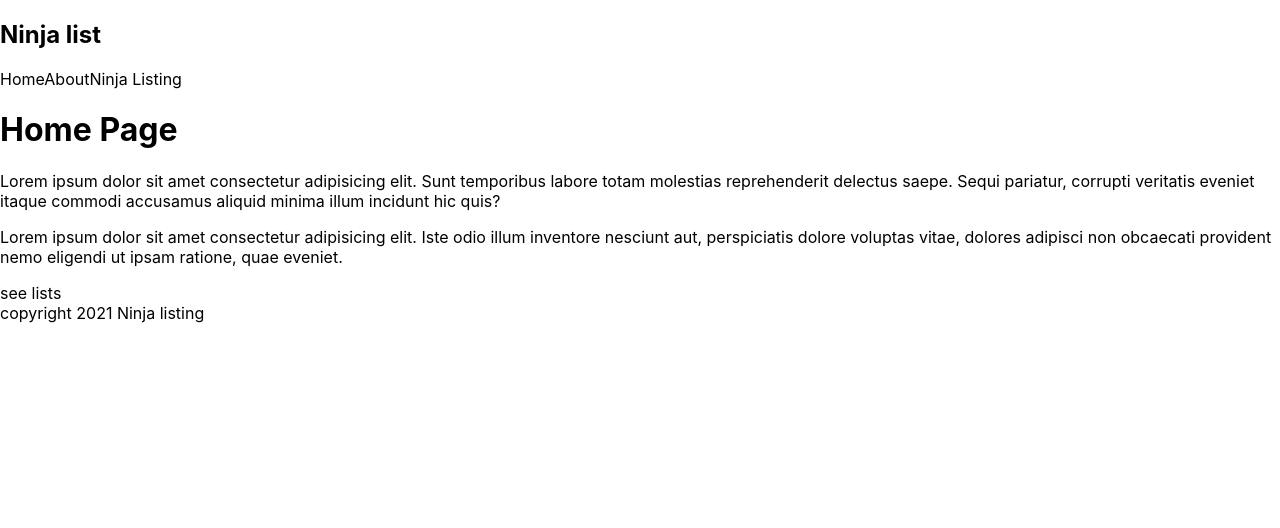
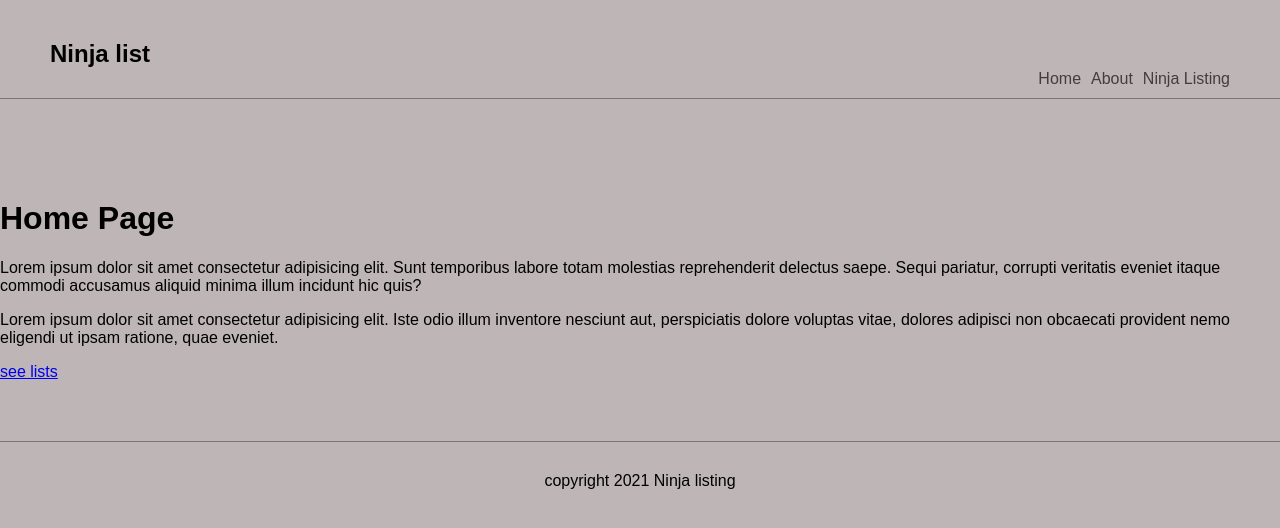
Before and after one commit to austynomilan/listedLink, a Next.js app in the folder lists/: page / in a window 1280 px wide. Shown: the top 528 px of the page. Built offline with nearby package versions, Linux system fonts and the light colour scheme.

Commit message:
global styles updated

```diff
--- a/lists/defaults/Footer.js
+++ b/lists/defaults/Footer.js
@@ -1,8 +1,8 @@
 const Footer = () => {
     return (
-        <div>
+        <footer>
             copyright 2021 Ninja listing
-        </div>
+        </footer>
      );
 }
 
--- a/lists/defaults/Navbar.js
+++ b/lists/defaults/Navbar.js
@@ -6,9 +6,11 @@ const Navbar = () => {
         <div className="logo">
             <h1>Ninja list</h1>
         </div>
+        <div className='nav__links'>
         <Link href='/'>Home</Link>
         <Link href='/about'>About</Link>
         <Link href='/ninjas'>Ninja Listing</Link>
+        </div>
        </nav>
      );
 }
--- a/lists/defaults/layout.js
+++ b/lists/defaults/layout.js
@@ -4,7 +4,7 @@ import Navbar from "./Navbar";
 
 const Layout = ({ children }) => {
     return (
-        <div className  ="content">
+        <div className="content">
             <Navbar/>
             {children}
             <Footer />
--- a/lists/styles/globals.css
+++ b/lists/styles/globals.css
@@ -1,26 +1,50 @@
-html,
-body {
-  padding: 0;
+body{
   margin: 0;
-  font-family: -apple-system, BlinkMacSystemFont, Segoe UI, Roboto, Oxygen,
-    Ubuntu, Cantarell, Fira Sans, Droid Sans, Helvetica Neue, sans-serif;
+  width: 100vw;
+  font-family: sans-serif;
+  background-color: rgb(190, 182, 182);
+  overflow-x: hidden;
 }
 
-a {
-  color: inherit;
-  text-decoration: none;
+.content{
+  width: 100%;
+  display: flex;
+  flex-direction: column;
+  align-items: center;
+  justify-content: center;
 }
 
-* {
-  box-sizing: border-box;
+nav{
+  width: 100vw;
+  margin: 10px 0 80px;
+  padding: 10px 10px;
+  border-bottom: 1px solid rgb(124, 119, 119);
+  display: flex;
+  justify-content: space-between;
+  align-items: flex-end;
 }
 
-@media (prefers-color-scheme: dark) {
-  html {
-    color-scheme: dark;
-  }
-  body {
-    color: white;
-    background: black;
-  }
+
+nav .logo{
+  padding-left: 50px;
 }
+
+nav .nav__links{
+  padding-right: 50px;
+}
+
+nav a{
+  text-decoration: none;
+  color: rgb(65, 62, 59);
+  padding-left: 10px;
+
+}
+
+footer{
+  display: block;
+  width: 100%;
+  text-align: center;
+  padding: 30px 0;
+  margin-top: 60px;
+  border-top: 1px solid rgb(124, 119, 119);
+}
```
